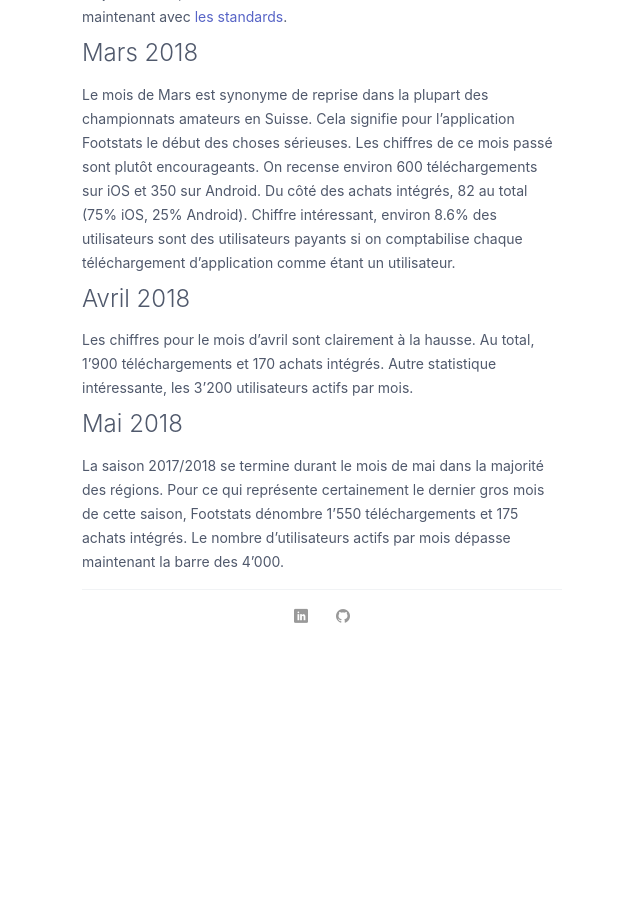
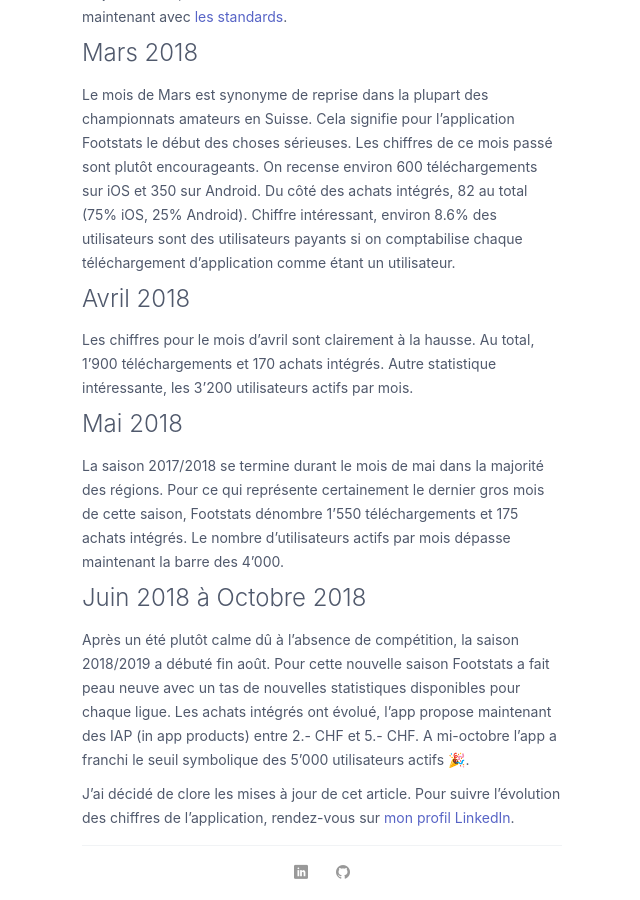
Before and after one commit to camel113/camel113.github.io, a Jekyll site: the page built from _posts/2017-11-02-lancement-d-un-nouveau-produit-avec-mvp.md, in a window 1280 px wide and 900 px high, scrolled down 3368 px. Shown: the whole window, without its empty margins (318-958 px from the left). Built offline with Jekyll 4.4.1, drawn with Linux system fonts in a browser that asks for light colours; some web fonts are replaced; a script that is not in the unit is left out; before the commit the page ends 4012 px from its top, so only the background shows below that; some of the changed text lies outside the part shown.

Commit message:
Update post about Footstats

```diff
--- a/_posts/2017-11-02-lancement-d-un-nouveau-produit-avec-mvp.md
+++ b/_posts/2017-11-02-lancement-d-un-nouveau-produit-avec-mvp.md
@@ -34,7 +34,7 @@ Le concept MVP privilégie les utilisateurs de type « early adopter ». Comme
 
 Mon produit étant validé par les premiers utilisateurs, je vais pouvoir maintenant m’attaquer au « grand public ». Dans les prochaines semaines je vais tenter de faire connaître mon application de différentes manières (réseaux sociaux, blog, newsletter). Toutefois la sortie de cette application coïncide avec la fin de la saison régulière de football, le public cible sera peut-être un peu moins sensibles à mes annonces. Je donnerai les statistiques de téléchargement dans les prochaines semaines.
 
-### Mise à jour
+### Mises à jour
 
 <img src="/images/footstats-app-2.jpg" alt="Footstats App mise à jour" class="post-image" />
 
@@ -54,3 +54,8 @@ Les chiffres pour le mois d'avril sont clairement à la hausse. Au total, 1'900
 
 #### Mai 2018
 La saison 2017/2018 se termine durant le mois de mai dans la majorité des régions. Pour ce qui représente certainement le dernier gros mois de cette saison, Footstats dénombre 1'550 téléchargements et 175 achats intégrés. Le nombre d'utilisateurs actifs par mois dépasse maintenant la barre des 4'000.
+
+#### Juin 2018 à Octobre 2018
+Après un été plutôt calme dû à l'absence de compétition, la saison 2018/2019 a débuté fin août. Pour cette nouvelle saison Footstats a fait peau neuve avec un tas de nouvelles statistiques disponibles pour chaque ligue. Les achats intégrés ont évolué, l'app propose maintenant des IAP (in app products) entre 2.- CHF et 5.- CHF. A mi-octobre l'app a franchi le seuil symbolique des 5'000 utilisateurs actifs 🎉.
+
+J'ai décidé de clore les mises à jour de cet article. Pour suivre l'évolution des chiffres de l'application, rendez-vous sur [mon profil LinkedIn](https://www.linkedin.com/in/adrien-bigler-6408a2a1/).
```
